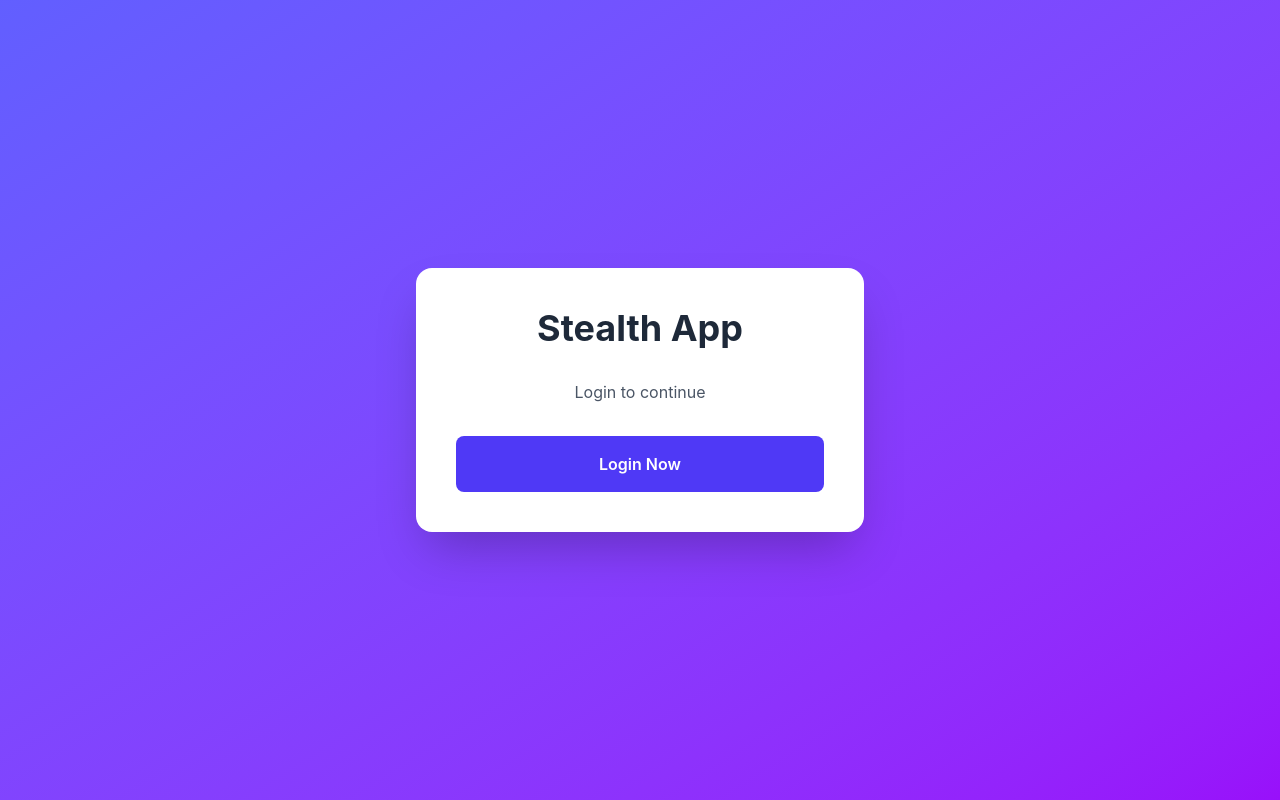
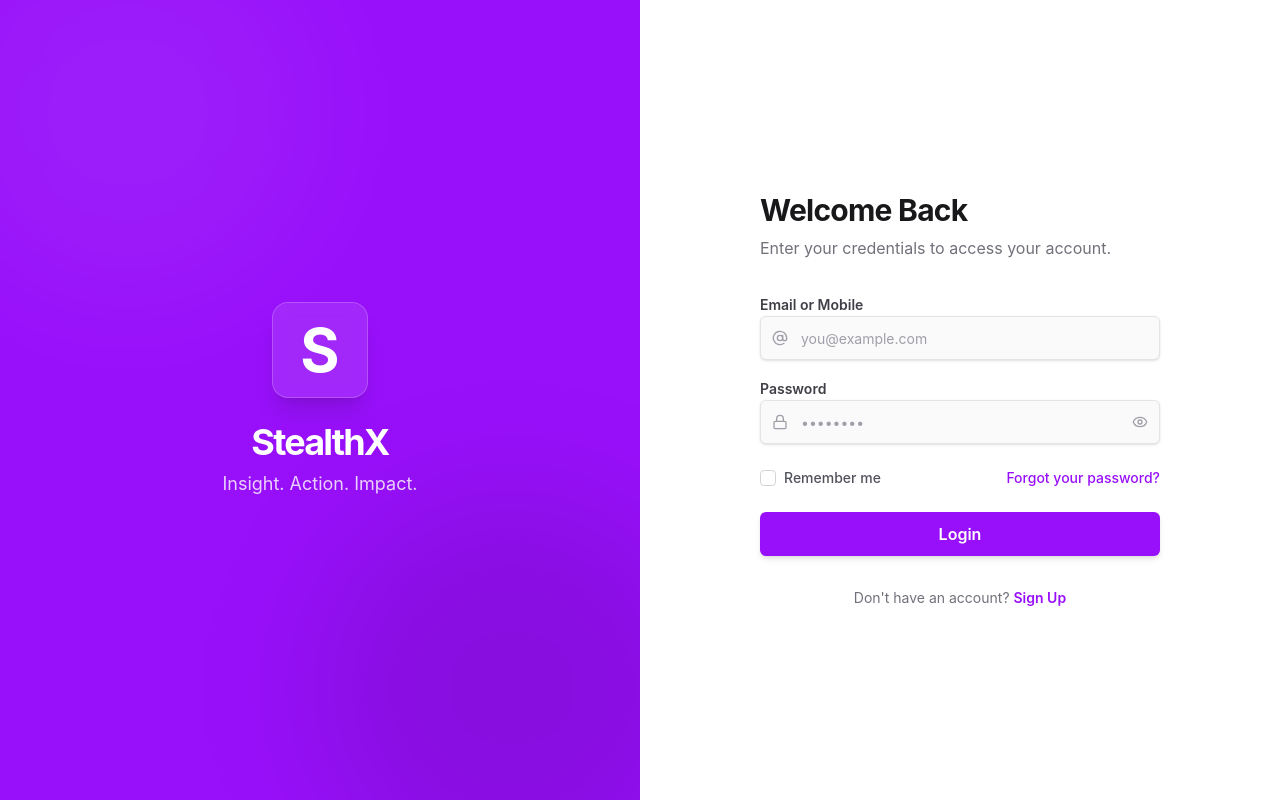
Before and after one commit to sandeep3642/stealth, a React (Vite) app: page /login in a window 1280 px wide. Built offline with nearby package versions, Linux system fonts and the light colour scheme.

Commit message:
feat: Login Page

```diff
--- a/package.json
+++ b/package.json
@@ -10,6 +10,7 @@
     "preview": "vite preview"
   },
   "dependencies": {
+    "lucide-react": "^0.562.0",
     "react": "^19.2.0",
     "react-dom": "^19.2.0",
     "react-router-dom": "^7.12.0"
--- a/src/App.jsx
+++ b/src/App.jsx
@@ -1,6 +1,6 @@
 import { BrowserRouter, Routes, Route, Navigate } from "react-router-dom";
 import { ThemeProvider } from "./context/ThemeContext";
-import LoginPage from "./pages/LoginPage";
+import LoginPage from "./pages/Login";
 import Dashboard from "./pages/Dashboard";
 import { useState } from "react";
 
--- /dev/null
+++ b/src/pages/Login/index.jsx
@@ -0,0 +1,145 @@
+import { useState } from 'react';
+import { AtSign, Lock, Eye, EyeOff } from 'lucide-react';
+import { useNavigate } from 'react-router-dom';
+
+export default function LoginPage() {
+    const navigate = useNavigate();
+
+  const [showPassword, setShowPassword] = useState(false);
+  const [rememberMe, setRememberMe] = useState(false);
+  const [email, setEmail] = useState('');
+  const [password, setPassword] = useState('');
+
+  const handleLogin = () => {
+    console.log('Login attempted with:', { email, password, rememberMe });
+            navigate("/");
+
+  };
+
+  return (
+    <div className="flex h-screen w-full bg-white overflow-hidden">
+      {/* Left Panel - Brand Section */}
+      <div className="hidden lg:flex w-1/2 relative bg-purple-600 items-center justify-center p-12 overflow-hidden text-white">
+        <div className="relative z-20 flex flex-col items-center justify-center space-y-6">
+          {/* Logo */}
+          <div className="h-24 w-24 rounded-2xl bg-white/10 backdrop-blur-sm border border-white/20 flex items-center justify-center shadow-xl">
+            <span className="text-6xl font-bold">S</span>
+          </div>
+
+          {/* Brand Text */}
+          <div className="space-y-2 text-center">
+            <h1 className="text-4xl font-bold tracking-tighter">StealthX</h1>
+            <p className="text-lg text-white/80">Insight. Action. Impact.</p>
+          </div>
+        </div>
+
+        {/* Background Blur Effects */}
+        <div className="absolute top-0 left-0 w-full h-full overflow-hidden pointer-events-none">
+          <div className="absolute top-[-10%] left-[-10%] w-96 h-96 bg-white/5 rounded-full blur-3xl"></div>
+          <div className="absolute bottom-[-10%] right-[-10%] w-96 h-96 bg-black/10 rounded-full blur-3xl"></div>
+        </div>
+      </div>
+
+      {/* Right Panel - Login Form */}
+      <div className="w-full lg:w-1/2 flex items-center justify-center p-8 bg-white overflow-y-auto">
+        <div className="w-full max-w-[400px] space-y-8">
+          {/* Header */}
+          <div className="space-y-2">
+            <h2 className="text-3xl font-bold tracking-tight text-zinc-900">Welcome Back</h2>
+            <p className="text-zinc-500">Enter your credentials to access your account.</p>
+          </div>
+
+          {/* Login Form */}
+          <div className="space-y-6">
+            <div className="space-y-4">
+              {/* Email Input */}
+              <div className="space-y-2">
+                <label className="text-sm font-semibold text-zinc-700">Email or Mobile</label>
+                <div className="relative">
+                  <div className="absolute left-3 top-1/2 -translate-y-1/2 text-zinc-400">
+                    <AtSign className="h-4 w-4" />
+                  </div>
+                  <input
+                    type="text"
+                    value={email}
+                    onChange={(e) => setEmail(e.target.value)}
+                    className="flex h-11 w-full rounded-md border border-zinc-200 bg-zinc-50 px-3 py-1 pl-10 text-sm shadow-sm transition-colors placeholder:text-zinc-400 focus-visible:outline-none focus-visible:ring-1 focus-visible:ring-purple-600 focus:border-purple-600"
+                    placeholder="you@example.com"
+                  />
+                </div>
+              </div>
+
+              {/* Password Input */}
+              <div className="space-y-2">
+                <label className="text-sm font-semibold text-zinc-700">Password</label>
+                <div className="relative">
+                  <div className="absolute left-3 top-1/2 -translate-y-1/2 text-zinc-400">
+                    <Lock className="h-4 w-4" />
+                  </div>
+                  <input
+                    type={showPassword ? "text" : "password"}
+                    value={password}
+                    onChange={(e) => setPassword(e.target.value)}
+                    className="flex h-11 w-full rounded-md border border-zinc-200 bg-zinc-50 px-3 py-1 pl-10 pr-10 text-sm shadow-sm transition-colors placeholder:text-zinc-400 focus-visible:outline-none focus-visible:ring-1 focus-visible:ring-purple-600 focus:border-purple-600"
+                    placeholder="••••••••"
+                  />
+                  <button
+                    onClick={() => setShowPassword(!showPassword)}
+                    className="absolute right-3 top-1/2 -translate-y-1/2 text-zinc-400 hover:text-zinc-600 focus:outline-none"
+                  >
+                    {showPassword ? <EyeOff className="h-4 w-4" /> : <Eye className="h-4 w-4" />}
+                  </button>
+                </div>
+              </div>
+
+              {/* Remember Me & Forgot Password */}
+              <div className="flex items-center justify-between pt-2">
+                <div className="flex items-center space-x-2">
+                  <button
+                    onClick={() => setRememberMe(!rememberMe)}
+                    className={`h-4 w-4 shrink-0 rounded border flex items-center justify-center transition-colors ${
+                      rememberMe
+                        ? 'bg-purple-600 border-purple-600'
+                        : 'border-zinc-300 bg-white'
+                    }`}
+                  >
+                    {rememberMe && (
+                      <svg className="h-3 w-3 text-white" viewBox="0 0 12 12" fill="none">
+                        <path d="M10 3L4.5 8.5L2 6" stroke="currentColor" strokeWidth="2" strokeLinecap="round" strokeLinejoin="round"/>
+                      </svg>
+                    )}
+                  </button>
+                  <label
+                    onClick={() => setRememberMe(!rememberMe)}
+                    className="text-sm font-medium leading-none cursor-pointer select-none text-zinc-600"
+                  >
+                    Remember me
+                  </label>
+                </div>
+                <button className="text-sm font-medium text-purple-600 hover:text-purple-700 transition-colors">
+                  Forgot your password?
+                </button>
+              </div>
+            </div>
+
+            {/* Login Button */}
+            <button
+              onClick={handleLogin}
+              className="inline-flex items-center justify-center rounded-md text-base font-semibold transition-colors w-full h-11 bg-purple-600 text-white shadow-md hover:bg-purple-700 focus-visible:outline-none focus-visible:ring-1 focus-visible:ring-purple-600"
+            >
+              Login
+            </button>
+          </div>
+
+          {/* Sign Up Link */}
+          <div className="text-center text-sm text-zinc-500">
+            Don't have an account?{' '}
+            <button className="font-semibold text-purple-600 hover:underline underline-offset-4">
+              Sign Up
+            </button>
+          </div>
+        </div>
+      </div>
+    </div>
+  );
+}
--- a/src/pages/LoginPage.jsx
+++ /dev/null
@@ -1,18 +0,0 @@
-export default function LoginPage({ onLogin }) {
-  return (
-    <div className="min-h-screen bg-gradient-to-br from-indigo-500 to-purple-600 flex items-center justify-center">
-      <div className="bg-white p-10 rounded-2xl shadow-2xl max-w-md w-full">
-        <h1 className="text-4xl font-bold text-center mb-8 text-gray-800">
-          Stealth App
-        </h1>
-        <p className="text-center text-gray-600 mb-8">Login to continue</p>
-        <button
-          onClick={onLogin}
-          className="w-full py-4 bg-indigo-600 text-white rounded-lg font-semibold hover:bg-indigo-700 transition"
-        >
-          Login Now
-        </button>
-      </div>
-    </div>
-  );
-}
```
Also changed, not shown: 1 other file (tests, documents, lock files or other folders).
